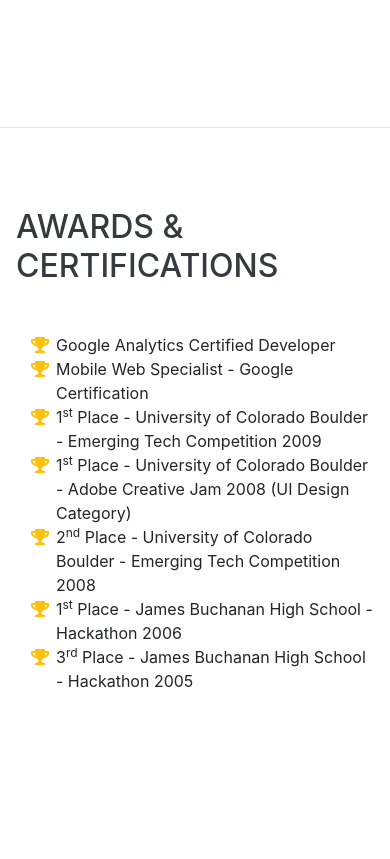
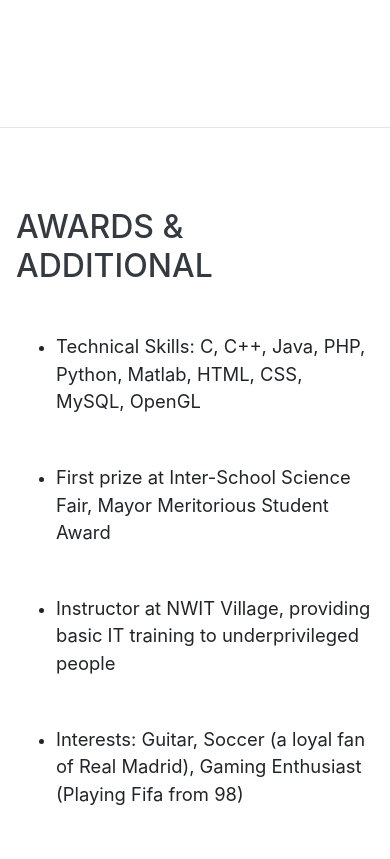
Before and after one commit to rafiibnsultan/rafiibnsultan.github.io, a website with bundled scripts: page index.html in a window 390 px wide. Shown: the part 4393-5252 px from the top of the page. Before the commit the page ends 5166 px from the top, so only its background shows below. Built offline with nearby package versions, Linux system fonts and the light colour scheme; a web font is replaced by a local one.

Commit message:
Update index.html

```diff
--- a/index.html
+++ b/index.html
@@ -213,37 +213,26 @@
 
     <hr class="m-0">
 
-    <section class="resume-section p-3 p-lg-5 d-flex align-items-center" id="awards">
+    <section class="resume-section p-3 p-lg-5 d-flex align-items-center" id="additional">
       <div class="w-100">
-        <h2 class="mb-5">Awards &amp; Certifications</h2>
-        <ul class="fa-ul mb-0">
-          <li>
-            <i class="fa-li fa fa-trophy text-warning"></i>
-            Google Analytics Certified Developer</li>
-          <li>
-            <i class="fa-li fa fa-trophy text-warning"></i>
-            Mobile Web Specialist - Google Certification</li>
-          <li>
-            <i class="fa-li fa fa-trophy text-warning"></i>
-            1<sup>st</sup>
-            Place - University of Colorado Boulder - Emerging Tech Competition 2009</li>
-          <li>
-            <i class="fa-li fa fa-trophy text-warning"></i>
-            1<sup>st</sup>
-            Place - University of Colorado Boulder - Adobe Creative Jam 2008 (UI Design Category)</li>
-          <li>
-            <i class="fa-li fa fa-trophy text-warning"></i>
-            2<sup>nd</sup>
-            Place - University of Colorado Boulder - Emerging Tech Competition 2008</li>
-          <li>
-            <i class="fa-li fa fa-trophy text-warning"></i>
-            1<sup>st</sup>
-            Place - James Buchanan High School - Hackathon 2006</li>
-          <li>
-            <i class="fa-li fa fa-trophy text-warning"></i>
-            3<sup>rd</sup>
-            Place - James Buchanan High School - Hackathon 2005</li>
-        </ul>
+        <h2 class="mb-5">Awards &amp; Additional</h2>
+        <div class="resume-item d-flex flex-column flex-md-row justify-content-between mb-5">
+          <div class="resume-content">
+          <ul>
+            <li>
+            <p class="lead mb-5">Technical Skills: C, C++, Java, PHP, Python, Matlab, HTML, CSS, MySQL, OpenGL</p></li>
+            <li>
+            <p class="lead mb-5">First prize at Inter-School Science Fair, Mayor Meritorious Student Award</p></li>
+            <li>
+            <p class="lead mb-5">Instructor at NWIT Village, providing basic IT training to underprivileged people</p></li>
+            <li>
+            <p class="lead mb-5">Interests: Guitar, Soccer (a loyal fan of Real Madrid), Gaming Enthusiast (Playing Fifa from 98)</p></li>
+
+          </ul>
+          </div>
+        </div>
+
+
       </div>
     </section>
 
```
